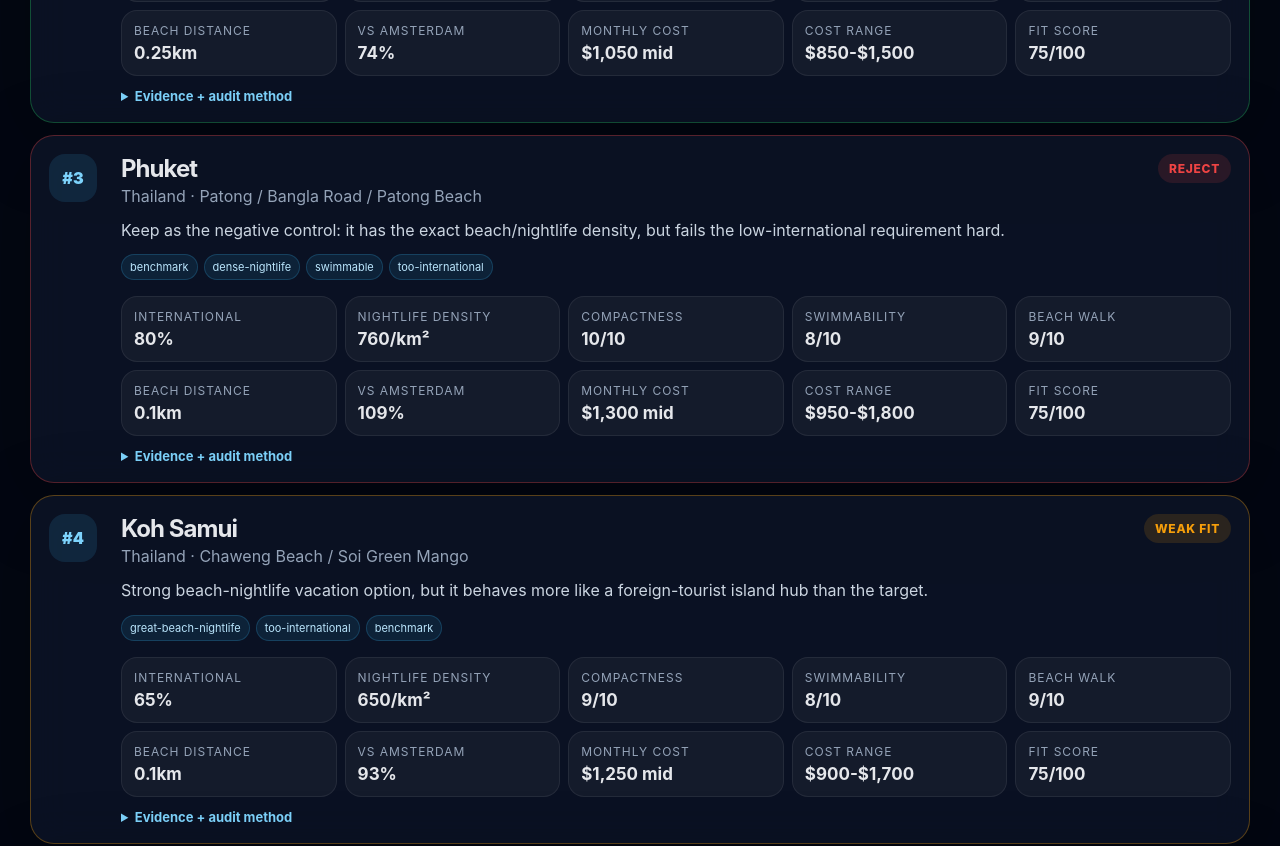
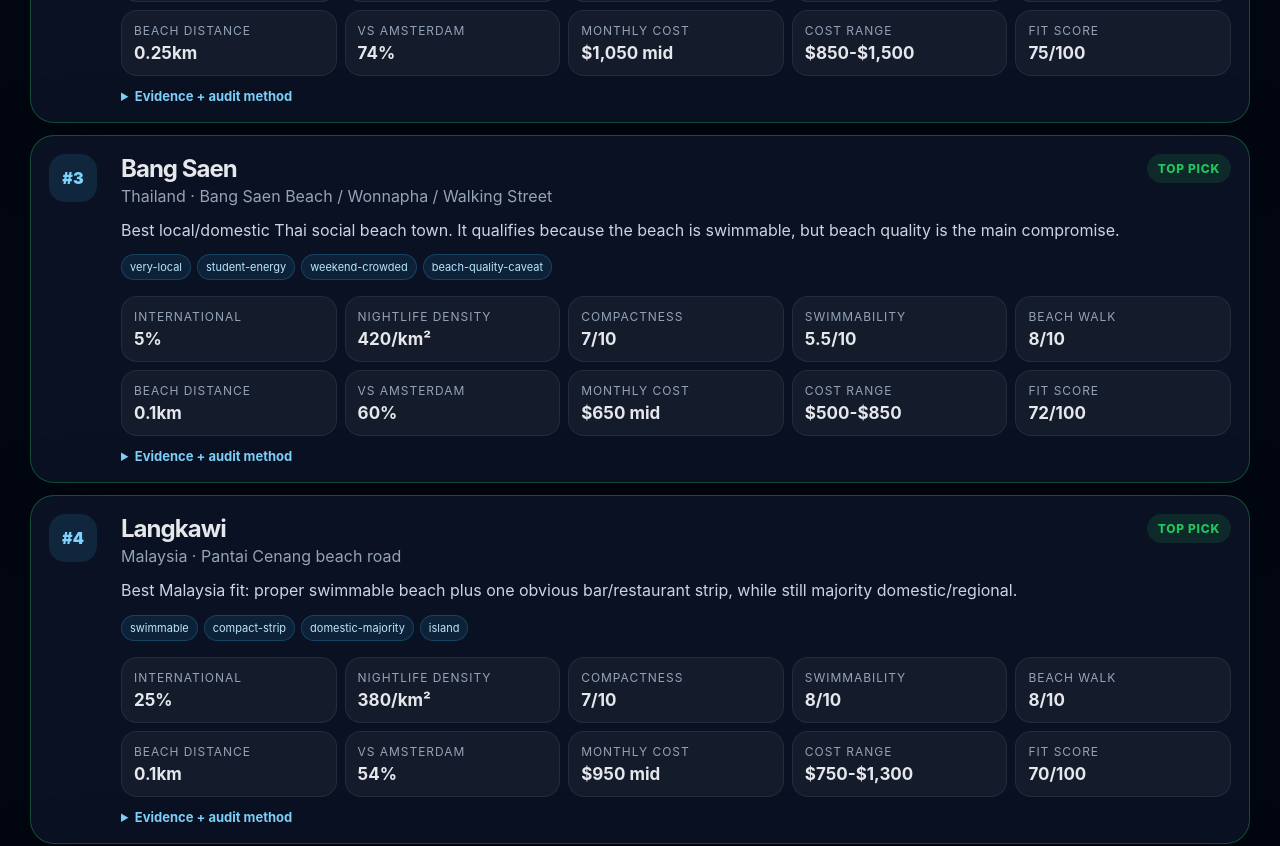
Before and after one commit to riceharvest/coastal-city-viz, a React (Vite) app: page / in a window 1280 px wide. Shown: the part 1920-2766 px from the top of the page. Built offline with nearby package versions, Linux system fonts and the light colour scheme.

Commit message:
fix: rank viable cities before rejects

```diff
--- a/src/main.tsx
+++ b/src/main.tsx
@@ -27,6 +27,13 @@
 
 const countries = ['All', ...Array.from(new Set(cities.map((c) => c.country))).sort()];
 const verdicts = ['Viable only', 'All', 'top pick', 'possible', 'weak fit', 'reject'] as const;
+
+const verdictRank: Record<City['verdict'], number> = {
+  'top pick': 0,
+  possible: 1,
+  'weak fit': 2,
+  reject: 3,
+};
 
 function scoreCity(city: City) {
   const lowInternationalScore = 100 - city.internationalPct;
@@ -64,7 +71,7 @@
       .filter((c) => c.internationalPct <= maxInternational)
       .filter((c) => c.swimmability >= minSwimmability)
       .filter((c) => c.nightlifeDensity >= minNightlifeDensity)
-      .sort((a, b) => scoreCity(b) - scoreCity(a));
+      .sort((a, b) => verdictRank[a.verdict] - verdictRank[b.verdict] || scoreCity(b) - scoreCity(a));
   }, [country, maxInternational, minNightlifeDensity, minSwimmability, verdict]);
 
   const top = filtered[0];
```
